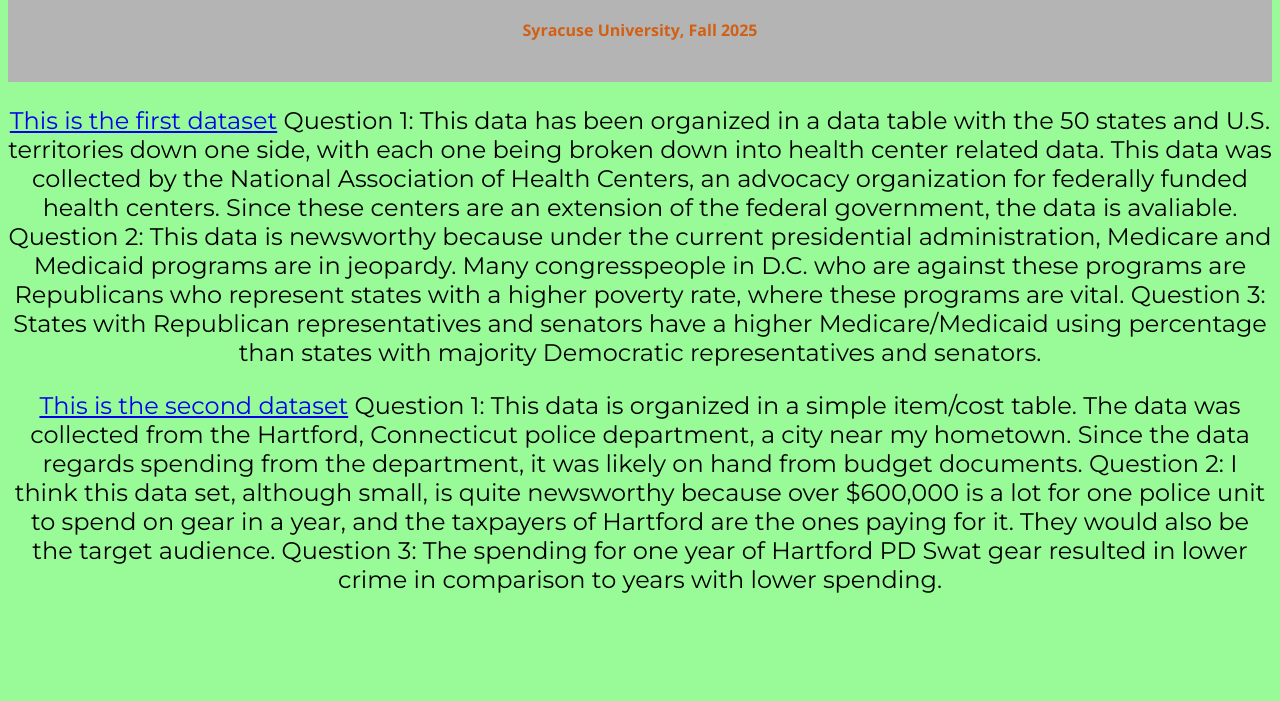
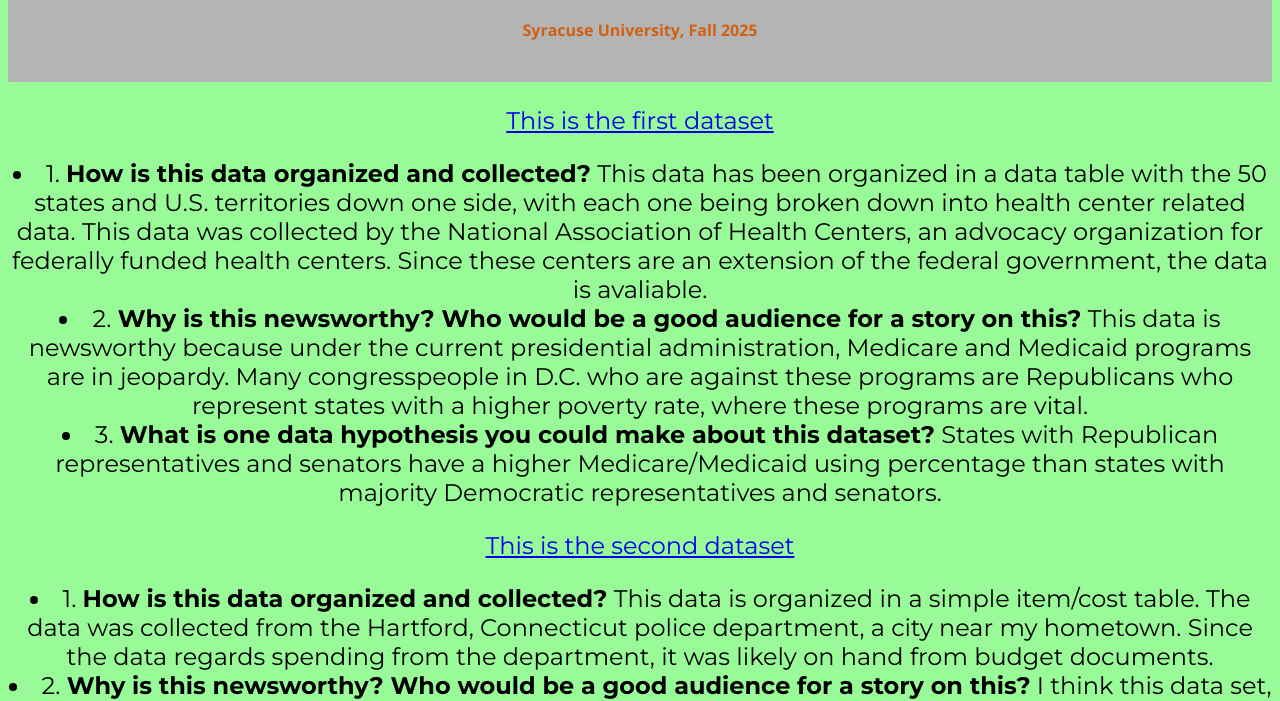
Before and after one commit to romanv213/jnl221_verna, a plain HTML site: page finding_datasets.html in a window 1280 px wide. Shown: the part 99-800 px from the top of the page. Drawn offline with nearby package versions, Linux system fonts and the light colour scheme.

Commit message:
Added bold text and numbered list

```diff
--- a/finding_datasets.html
+++ b/finding_datasets.html
@@ -23,13 +23,13 @@
 
 		<section>
 			<p><a href="https://www.nachc.org/nachc-content/uploads/2023/04/2021-Key-Facts-by-State.pdf" target="_blank">This is the first dataset<a/>
-			Question 1: This data has been organized in a data table with the 50 states and U.S. territories down one side, with each one being broken down into health center related data. This data was collected by the National Association of Health Centers, an advocacy organization for federally funded health centers. Since these centers are an extension of the federal government, the data is avaliable.
-			Question 2: This data is newsworthy because under the current presidential administration, Medicare and Medicaid programs are in jeopardy. Many congresspeople in D.C. who are against these programs are Republicans who represent states with a higher poverty rate, where these programs are vital.
-			Question 3: States with Republican representatives and senators have a higher Medicare/Medicaid using percentage than states with majority Democratic representatives and senators.</p>
+			<li>1. <strong>How is this data organized and collected?</strong> This data has been organized in a data table with the 50 states and U.S. territories down one side, with each one being broken down into health center related data. This data was collected by the National Association of Health Centers, an advocacy organization for federally funded health centers. Since these centers are an extension of the federal government, the data is avaliable.</li>
+			<li>2. <strong>Why is this newsworthy? Who would be a good audience for a story on this?</strong> This data is newsworthy because under the current presidential administration, Medicare and Medicaid programs are in jeopardy. Many congresspeople in D.C. who are against these programs are Republicans who represent states with a higher poverty rate, where these programs are vital.</li>
+			<li>3. <strong>What is one data hypothesis you could make about this dataset?</strong> States with Republican representatives and senators have a higher Medicare/Medicaid using percentage than states with majority Democratic representatives and senators.</li></p>
 			<p><a href="https://www.muckrock.com/foi/hartford-97/riot-gear-budgeting-data-hartford-police-department-37693/#file-205467" target="_blank">This is the second dataset<a/>
-			Question 1: This data is organized in a simple item/cost table. The data was collected from the Hartford, Connecticut police department, a city near my hometown. Since the data regards spending from the department, it was likely on hand from budget documents.
-			Question 2: I think this data set, although small, is quite newsworthy because over $600,000 is a lot for one police unit to spend on gear in a year, and the taxpayers of Hartford are the ones paying for it. They would also be the target audience.
-			Question 3: The spending for one year of Hartford PD Swat gear resulted in lower crime in comparison to years with lower spending.</p>
+			<li>1. <strong>How is this data organized and collected?</strong> This data is organized in a simple item/cost table. The data was collected from the Hartford, Connecticut police department, a city near my hometown. Since the data regards spending from the department, it was likely on hand from budget documents.</li>
+			<li>2. <strong>Why is this newsworthy? Who would be a good audience for a story on this?</strong> I think this data set, although small, is quite newsworthy because over $600,000 is a lot for one police unit to spend on gear in a year, and the taxpayers of Hartford are the ones paying for it. They would also be the target audience.</li>
+			<li>3. <strong>What is one data hypothesis you could make about this dataset?</strong> The spending for one year of Hartford PD Swat gear resulted in lower crime in comparison to years with lower spending.</li></p>
 		</section>
 
 		<div id="end">
```
